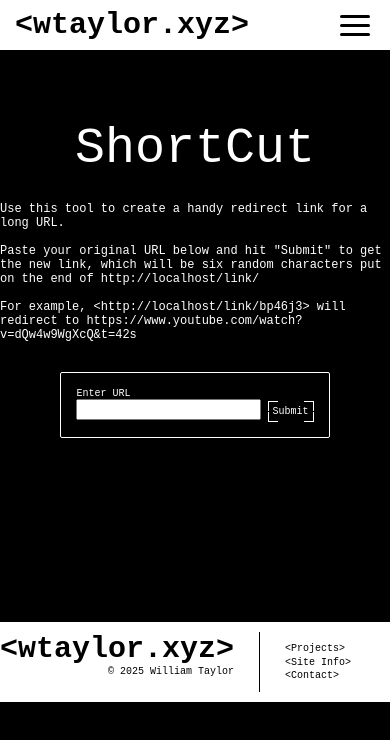
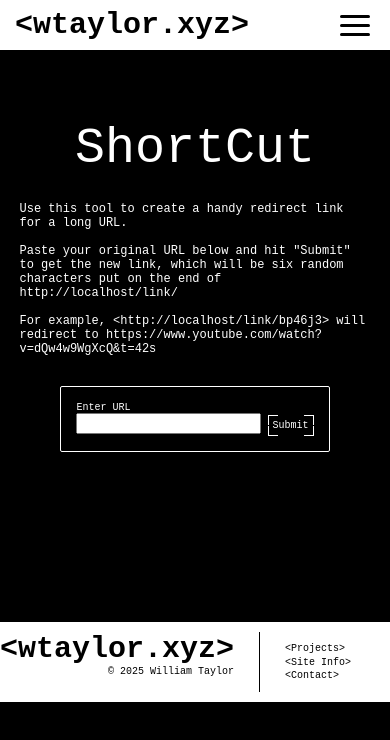
Before and after one commit to w-taylor/portfolio-site, a SvelteKit app in the folder frontend/: page /shortcut in a window 390 px wide. Shown: the top 740 px of the page. Built offline with nearby package versions, Linux system fonts and the light colour scheme.

Commit message:
added mobile styling for pingboard and shortcut

```diff
--- a/frontend/src/routes/+layout.svelte
+++ b/frontend/src/routes/+layout.svelte
@@ -170,6 +170,7 @@
     box-shadow: 0 5px 10px rgba(0, 0, 0, 0.1);
     flex-direction: column;
     padding: 1em 0;
+    z-index: 1;
   }
 
   .mobile-menu a {
--- a/frontend/src/routes/shortcut/+page.svelte
+++ b/frontend/src/routes/shortcut/+page.svelte
@@ -132,7 +132,7 @@
 <style>
     .shortcut-main-content {
         margin: 0 auto;
-        max-width: 50em;
+        max-width: 50vw;
         min-height: 50vh;
     }
 
@@ -178,4 +178,10 @@
         font-size: 2em;
     }
 
+    @media (max-width: 768px) {
+        .shortcut-main-content {
+            max-width: 90vw;
+        }
+    }
+
 </style>
```
Also changed, not shown: frontend/src/routes/pingboard/+page.svelte (+12 -0 lines).
